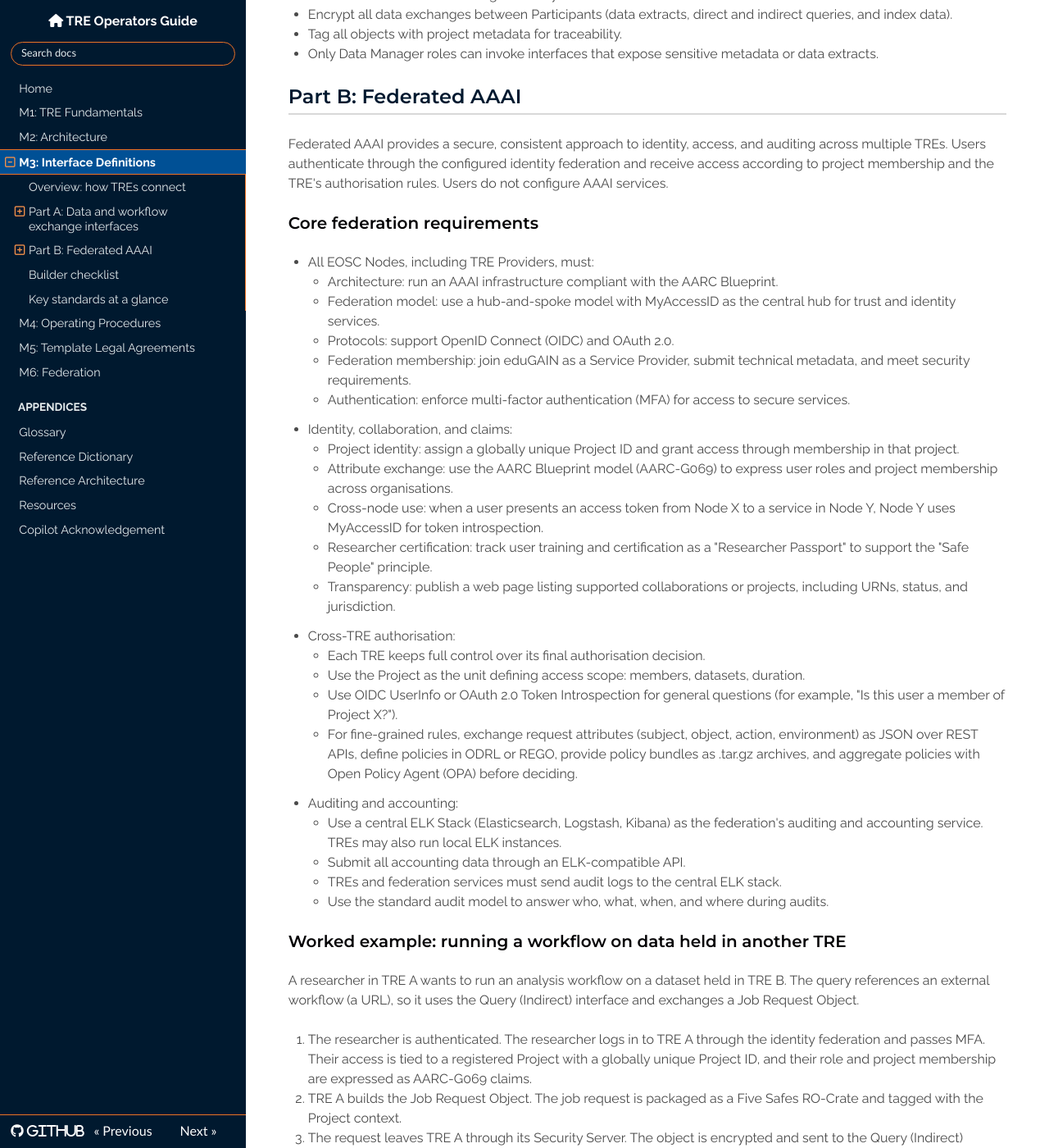
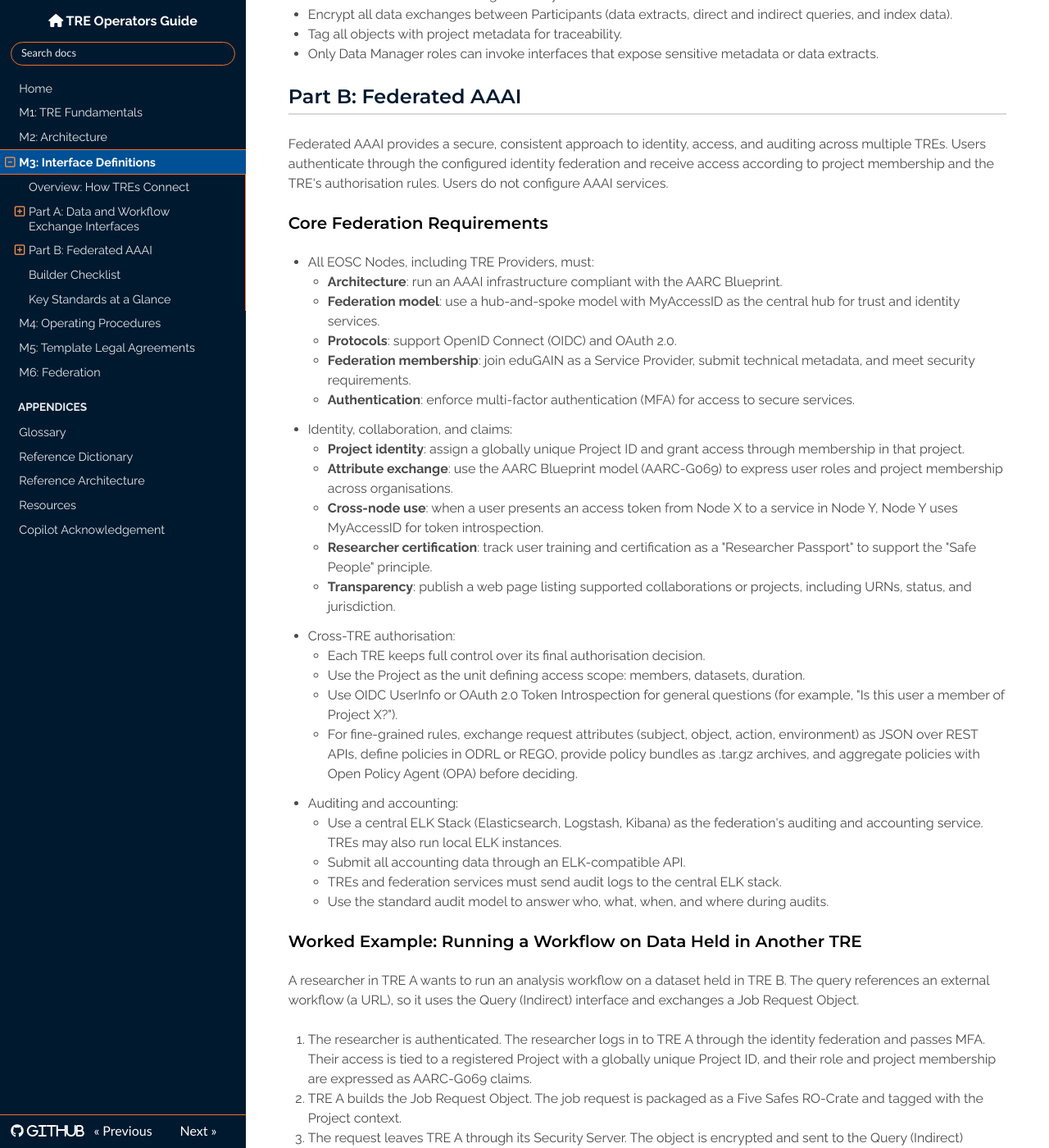
Before and after one commit to unioslo/tre-operators-docs, an MkDocs documentation site: the page built from docs/modules/interfaces/index.md, in a window 1280 px wide and 1400 px high, scrolled down 2522 px. Shown: the whole window at 82% size. Built offline with MkDocs 1.6.1, drawn with Linux system fonts in a browser that asks for light colours; nearby versions of some CDN libraries; some of the changed text lies outside the part shown.

```diff
--- a/docs/modules/interfaces/index.md
+++ b/docs/modules/interfaces/index.md
@@ -4,26 +4,26 @@
 
 Module 3 covers the two things a TRE needs in order to take part in the federation: a way to exchange data and workflows, and a way to establish trust. Part A, data and workflow exchange interfaces, defines how TREs send and receive information as standardised Structured Data Objects packaged as Five Safes RO-Crates and tagged with their Project context. It covers six interface types (Query, Job, Data, Index, Software, and Response), each connecting only to its matching counterpart. All traffic is encrypted and routed through each Participant's Security Server. Part B, federated AAAI, defines how identity, access, and auditing work across TREs. It builds on an AARC-compliant infrastructure with MyAccessID as the central trust hub, using OIDC and OAuth 2.0 for authentication, Project-based membership for access, and central ELK-based auditing for accountability. Each TRE keeps full control of its own final authorisation decision. Together, the two halves let a Builder move data and jobs between TREs while knowing who is asking, what they may do, and what has happened.
 
-## Overview: how TREs connect
+## Overview: How TREs Connect
 
 Every TRE in the federation talks to other TREs only through its Security Server. Federation services provide identity (MyAccessID), auditing (ELK) and the registry. Objects move between the two Security Servers; both servers rely on the federation services for identity and auditing.
 
 ![2 TREs, Secucity Servers, Federation Services](../../images/tre-to-tre-interconnect.svg)
 
-## Part A: Data and workflow exchange interfaces
+## Part A: Data and Workflow Exchange Interfaces
 
-### How data moves between TREs
+### How Data Moves Between TREs
 
 TREs exchange Structured Data Objects using well-defined interface types. Route all traffic to and from interface services through the Security Servers of the host Participant to ensure security and traceability.
 
-### Packaging structured data
+### Packaging Structured Data
 
 Always package objects exchanged between Participants in a standard way:
 
 - Use the Five Safes RO-Crate standard for all structured data objects.
 - Tag each object with metadata that indicates the Project context for traceability.
 
-### Which interface do I need?
+### Which Interface Do I Need?
 
 Answer the questions in the decision flow below, starting from what you want to do.
 
@@ -40,7 +40,7 @@ Work down the questions in order; the first yes tells you the interface type and
 | Software | Downloading approved software artifacts from a Software Service | Environment or Job Payload Artifact | Software services |
 | Response | Sending results or answers to queries | Response Object | Response services |
 
-### Security rules that apply to every interface
+### Security Rules That Apply to Every Interface
 
 - Route all interface traffic through Security Servers.
 - Encrypt all data exchanges between Participants (data extracts, direct and indirect queries, and index data).
@@ -77,7 +77,7 @@ Federated AAAI provides a secure, consistent approach to identity, access, and a
     - TREs and federation services must send audit logs to the central ELK stack.
     - Use the standard audit model to answer who, what, when, and where during audits.
 
-### Worked example: running a workflow on data held in another TRE
+### Worked Example: Running a Workflow on Data Held in Another TRE
 
 A researcher in TRE A wants to run an analysis workflow on a dataset held in TRE B. The query references an external workflow (a URL), so it uses the Query (Indirect) interface and exchanges a Job Request Object.
 
@@ -92,7 +92,7 @@ A researcher in TRE A wants to run an analysis workflow on a dataset held in TRE
 
 To be confirmed with the authors: when the workflow is fetched (step 6) and exactly where Output Control applies (step 7).
 
-## Builder checklist
+## Builder Checklist
 
 - [ ] AAAI infrastructure compliant with the AARC Blueprint
 - [ ] OIDC and OAuth 2.0 supported
@@ -104,7 +104,7 @@ To be confirmed with the authors: when the workflow is fetched (step 6) and exac
 - [ ] Audit logs sent to the central ELK stack
 - [ ] Web page published listing supported collaborations and projects
 
-## Key standards at a glance
+## Key Standards at a Glance
 
 | Standard or tool | What it is used for |
 | --- | --- |
```
Also changed, not shown: other parts of docs/modules/interfaces/index.md (+11 -11 lines).
